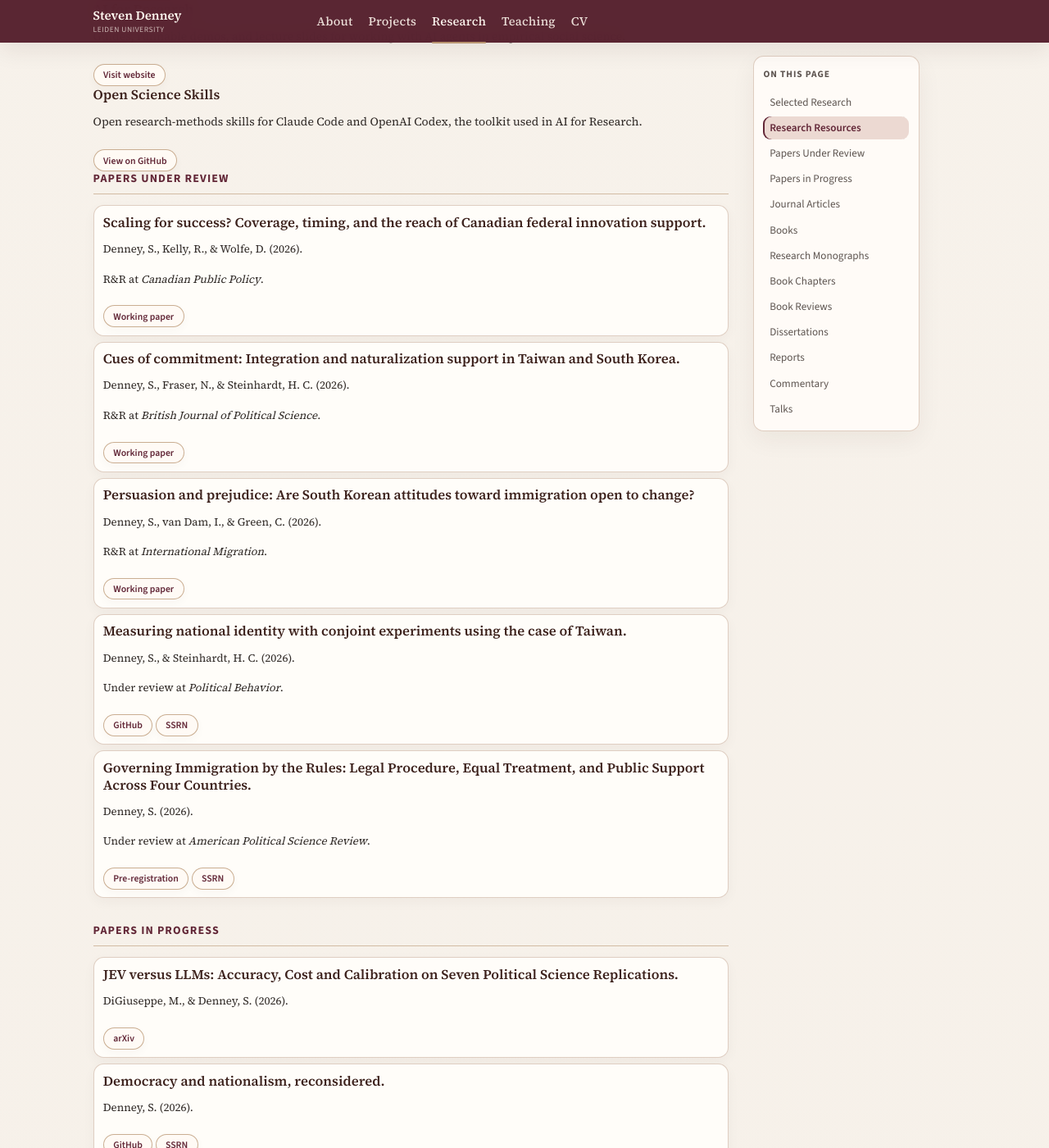
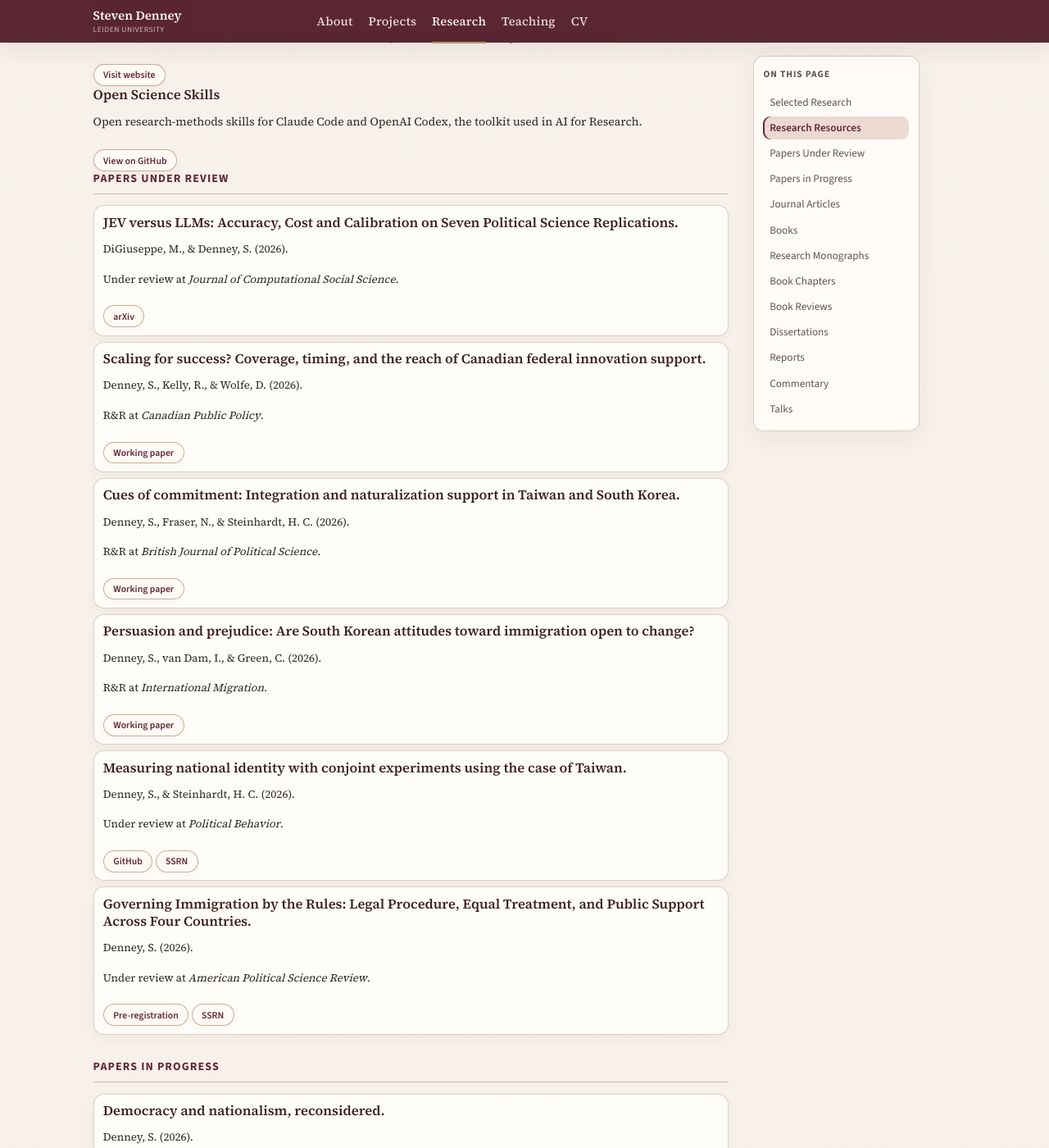
Before and after one commit to scdenney/scdenney.github.io, a Jekyll site: the page built from research.md, in a window 1280 px wide and 1400 px high, scrolled down 985 px. Shown: the whole window at 82% size. Built offline with Jekyll 4.4.1, drawn with Linux system fonts in a browser that asks for light colours; some of the changed text lies outside the part shown.

Commit message:
Mark JEV paper under review at Journal of Computational Social Science

```diff
--- a/research.md
+++ b/research.md
@@ -87,6 +87,13 @@ permalink: /research/
 <h2 id="working-papers">Papers Under Review</h2>
 
 <article class="publication-item">
+<h3 class="publication-title">JEV versus LLMs: Accuracy, Cost and Calibration on Seven Political Science Replications.</h3>
+<p class="publication-meta">DiGiuseppe, M., & Denney, S. (2026).</p>
+<p class="publication-meta">Under review at <em>Journal of Computational Social Science</em>.</p>
+<div class="publication-links"><a href="https://arxiv.org/abs/2610.06625" target="_blank" rel="noopener noreferrer" class="resource-link">arXiv</a></div>
+</article>
+
+<article class="publication-item">
 <h3 class="publication-title">Scaling for success? Coverage, timing, and the reach of Canadian federal innovation support.</h3>
 <p class="publication-meta">Denney, S., Kelly, R., & Wolfe, D. (2026).</p>
 <p class="publication-meta">R&amp;R at <em>Canadian Public Policy</em>.</p>
@@ -124,12 +131,6 @@ permalink: /research/
 
 <div class="research-section">
 <h2 id="papers-in-progress">Papers in Progress</h2>
-
-<article class="publication-item">
-<h3 class="publication-title">JEV versus LLMs: Accuracy, Cost and Calibration on Seven Political Science Replications.</h3>
-<p class="publication-meta">DiGiuseppe, M., & Denney, S. (2026).</p>
-<div class="publication-links"><a href="https://arxiv.org/abs/2610.06625" target="_blank" rel="noopener noreferrer" class="resource-link">arXiv</a></div>
-</article>
 
 <article class="publication-item">
 <h3 class="publication-title">Democracy and nationalism, reconsidered.</h3>
```
